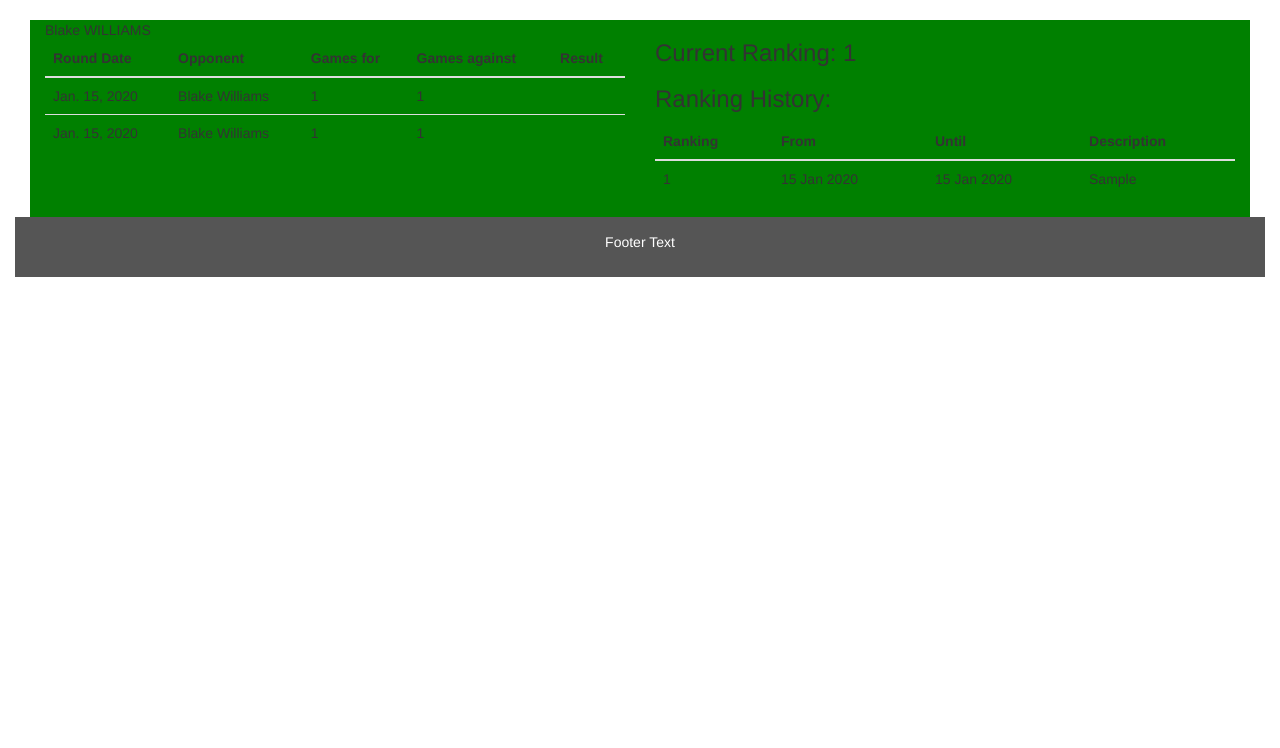
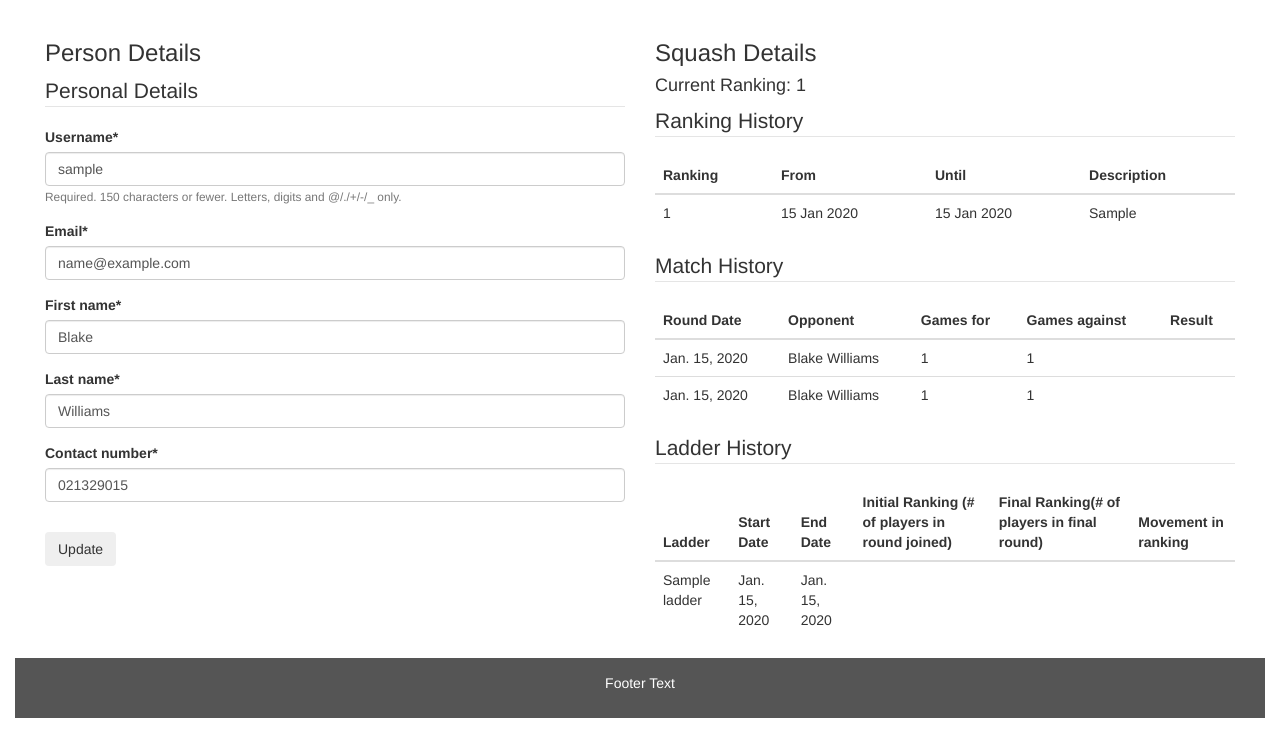
Before and after one commit to driesdeja/ladder, a Django app: page /profile in a window 1280 px wide. Shown: the part 52-800 px from the top of the page. Run offline with Django 3.2, Linux system fonts and the light colour scheme; a user stored in the database is signed in; data comes from the database, SQL or seed files in the repository; tables that the repository leaves empty hold one stand-in row (values such as "Sample post"); some libraries are stand-ins or nearby versions.

Commit message:
Added the functionality to update the users' profile and account details.
Worked on the user profile page - added additional stats.

```diff
--- a/players/static/players/main.css
+++ b/players/static/players/main.css
@@ -118,5 +118,6 @@
 
 .profile-top-section {
     min-height: 100px;
-    background-color: green;
+    /*background-color: green;
+*/
 }
--- a/users/forms.py
+++ b/users/forms.py
@@ -1,6 +1,7 @@
 from django import forms
 from django.contrib.auth.forms import UserCreationForm
 from django.contrib.auth.models import User
+from players.models import Player
 
 
 class UserRegistrationForm(UserCreationForm):
@@ -9,3 +10,17 @@
     class Meta:
         model = User
         fields = ['username', 'email', 'password1', 'password2']
+
+
+class UserUpdateForm(forms.ModelForm):
+    email = forms.EmailField()
+
+    class Meta:
+        model = User
+        fields = ['username', 'email']
+
+
+class PlayerUpdateForm(forms.ModelForm):
+    class Meta:
+        model = Player
+        fields = ['first_name', 'last_name','contact_number']
--- a/users/templates/users/profile.html
+++ b/users/templates/users/profile.html
@@ -1,11 +1,53 @@
 {% extends "players/base.html" %}
-
+{% load crispy_forms_tags %}
 {% block content %}
     <div class="container-fluid">
         <div class="row profile-top-section">
             <div class="col-sm-6 h-100">
-                <span class="profile-player-name>">{{ user.profile.player.first_name }} {{ user.profile.player.last_name|upper }}</span>
+                <div class="profile-personal-details">
+                    <h3>Person Details</h3>
+                    <form method="POST">
+                        {% csrf_token %}
+                        <fieldset class="form-group">
+                            <legend class="border-bottom mb-4">Personal Details</legend>
+                            {{ u_form|crispy }}
+                            {{ p_form|crispy }}
+                        </fieldset>
+                        <div class="form-group">
+                            <button class="btn btn-outline-info" type="submit">Update</button>
+                        </div>
+                    </form>
+
+                </div>
+
+            </div>
+            <div class="col-sm-6">
+                <h3>Squash Details</h3>
+                <h4>Current Ranking: {{ user.profile.player.ranking }}</h4>
+                <legend class="border-bottom mb-4">Ranking History</legend>
                 <table class="table">
+                    <thead>
+                    <tr>
+                        <th>Ranking</th>
+                        <th>From</th>
+                        <th>Until</th>
+                        <th>Description</th>
+                    </tr>
+                    </thead>
+                    <tbody>
+                    {% for ranking in player_rankings %}
+                        <tr>
+                            <td>{{ ranking.ranking }}</td>
+                            <td>{{ ranking.eff_from|date:'d M Y' }}</td>
+                            <td>{{ ranking.eff_to|date:'d M Y' }}</td>
+                            <td>{{ ranking.reason_for_change }}</td>
+                        </tr>
+                    {% endfor %}
+                    </tbody>
+
+                </table>
+            <legend class="border-bottom mb-4">Match History</legend>
+             <table class="table">
                     <thead>
                     <tr>
                         <th>Round Date</th>
@@ -29,30 +71,31 @@
                     {% endfor %}
                     </tbody>
                 </table>
-            </div>
-            <div class="col-sm-6">
-                <h3>Current Ranking: {{ user.profile.player.ranking }}</h3>
-                <h3>Ranking History:</h3>
-                <table class="table">
+            <legend class="border-bottom mb-4">Ladder History</legend>
+             <table class="table">
                     <thead>
                     <tr>
-                        <th>Ranking</th>
-                        <th>From</th>
-                        <th>Until</th>
-                        <th>Description</th>
+                        <th>Ladder</th>
+                        <th>Start Date</th>
+                        <th>End Date</th>
+                        <th>Initial Ranking (# of players in round joined)</th>
+                        <th>Final Ranking(# of players in final round)</th>
+                        <th>Movement in ranking</th>
                     </tr>
                     </thead>
                     <tbody>
-                    {% for ranking in player_rankings %}
+                    {% for ladder in ladders_competed_in %}
                         <tr>
-                            <td>{{ ranking.ranking }}</td>
-                            <td>{{ ranking.eff_from|date:'d M Y' }}</td>
-                            <td>{{ ranking.eff_to|date:'d M Y' }}</td>
-                            <td>{{ ranking.reason_for_change }}</td>
+                            <td>{{ ladder.title }}</td>
+                            <td>{{ ladder.start_date }}</td>
+                            <td>{{ ladder.end_date }}</td>
+                            <td></td>
+                            <td></td>
                         </tr>
+
+
                     {% endfor %}
                     </tbody>
-
                 </table>
             </div>
         </div>
--- a/users/views.py
+++ b/users/views.py
@@ -1,9 +1,10 @@
 from django.shortcuts import render, redirect
 from django.contrib.auth.decorators import login_required
 from django.contrib import messages
-from .forms import UserRegistrationForm
-from round.models import PlayerRanking, PlayersInLadderRound, Match
+from .forms import UserRegistrationForm, PlayerUpdateForm, UserUpdateForm
+from round.models import PlayerRanking, PlayersInLadderRound, Match, Ladder
 from round.utils import matches_player_played_in
+
 
 # Create your views here.
 def register(request):
@@ -24,15 +25,35 @@
 
 @login_required
 def profile(request):
-    player_rankings = PlayerRanking.objects.filter(player=request.user.profile.player)
+    if request.POST:
+        u_form = UserUpdateForm(request.POST, instance=request.user)
+        p_form = PlayerUpdateForm(request.POST, instance=request.user.profile.player)
+        if u_form.is_valid() and p_form.is_valid():
+            u_form.save()
+            p_form.save()
+            messages.success(request, f'Your profile has been updated!')
+            redirect('profile')
+    else:
+        u_form = UserUpdateForm(instance=request.user)
+        p_form = PlayerUpdateForm(instance=request.user.profile.player)
+    player_rankings = PlayerRanking.objects.filter(player=request.user.profile.player).order_by('-last_updated')
     competed_in_rounds = PlayersInLadderRound.objects.filter(player=request.user.profile.player)
+
     ladder_rounds_competed_in = []
     for competed_in_round in competed_in_rounds:
         ladder_rounds_competed_in.append(competed_in_round.ladder_round)
+    ladders_competed_in = []
+    for ladder_round in ladder_rounds_competed_in:
+        ladders_competed_in.append(Ladder.objects.get(id=ladder_round.ladder.id))
+    set_ladders = set(ladders_competed_in)
+    ladders_competed_in = list(set_ladders)
     matches_played_in = matches_player_played_in(request.user.profile.player)
     context = {
         'player_rankings': player_rankings,
+        'ladders_competed_in': ladders_competed_in,
         'ladder_rounds_competed_in': ladder_rounds_competed_in,
-        'matches': matches_played_in
+        'matches': matches_played_in,
+        'u_form': u_form,
+        'p_form': p_form
     }
     return render(request, 'users/profile.html', context)
```
